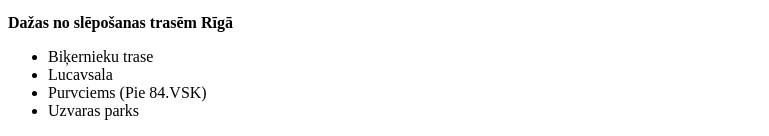
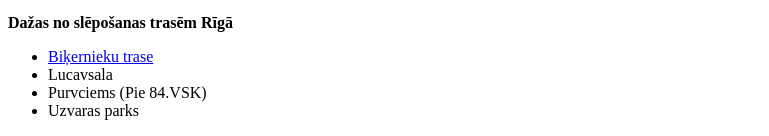
Before and after one commit to KristersKat/TestWeb, a plain HTML site: page index.html in a window 1280 px wide. Shown: the part 253-389 px from the top of the page, without its empty margins (0-769 px from the left). Drawn offline with Linux system fonts and the light colour scheme.

Commit message:
D SLĒP lnk

```diff
--- a/index.html
+++ b/index.html
@@ -21,7 +21,7 @@ and open the template in the editor.
         <br>ieteiktu izvēlēties slēpot pa kādu trasi. Šīs trases ir sastopamas visā Latvijā, pat Rīgā.</p>
         <p><b>Dažas no slēpošanas trasēm Rīgā</b></p>
         <ul>
-            <li>Biķernieku trase</li>
+            <li><a href="http://www.bksb.lv/index.php/izklaide/distancu-sleposana" target="_blank">Biķernieku trase</a></li>
             <li>Lucavsala</li>
             <li>Purvciems (Pie 84.VSK)</li>
             <li>Uzvaras parks</li>
```
